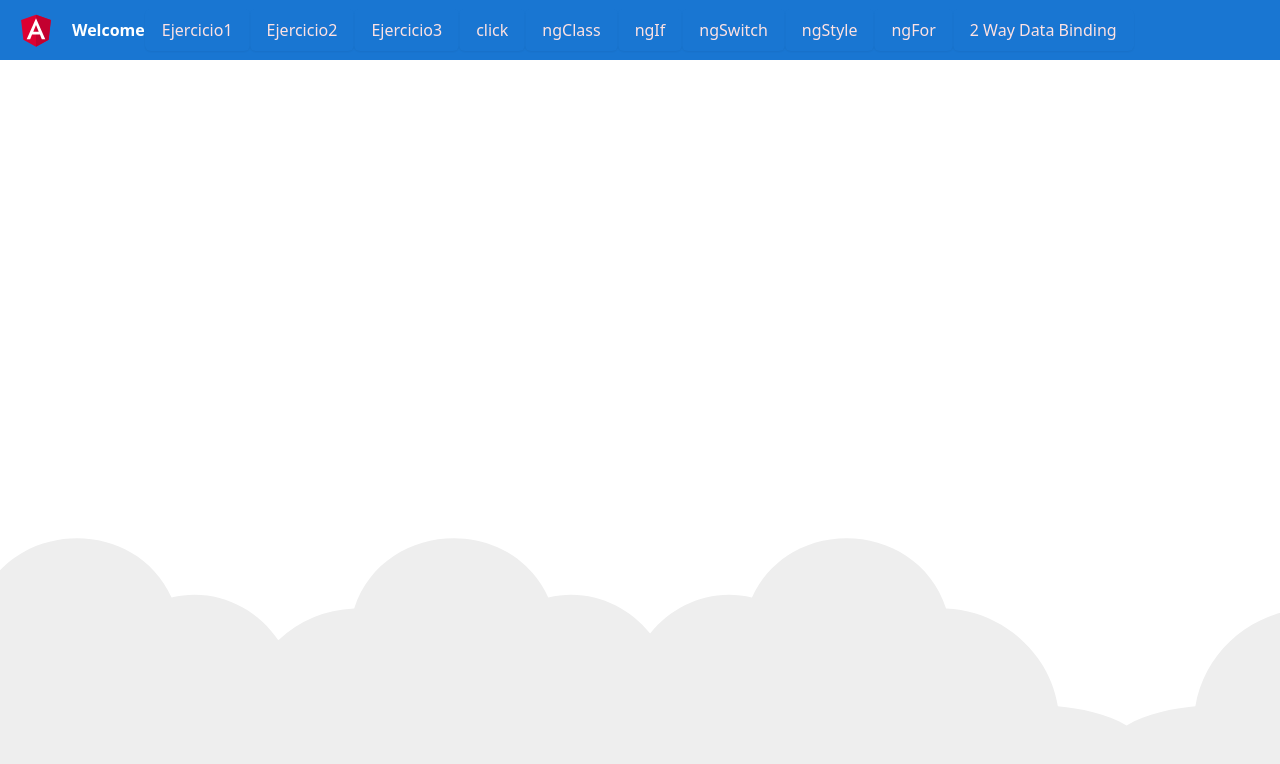
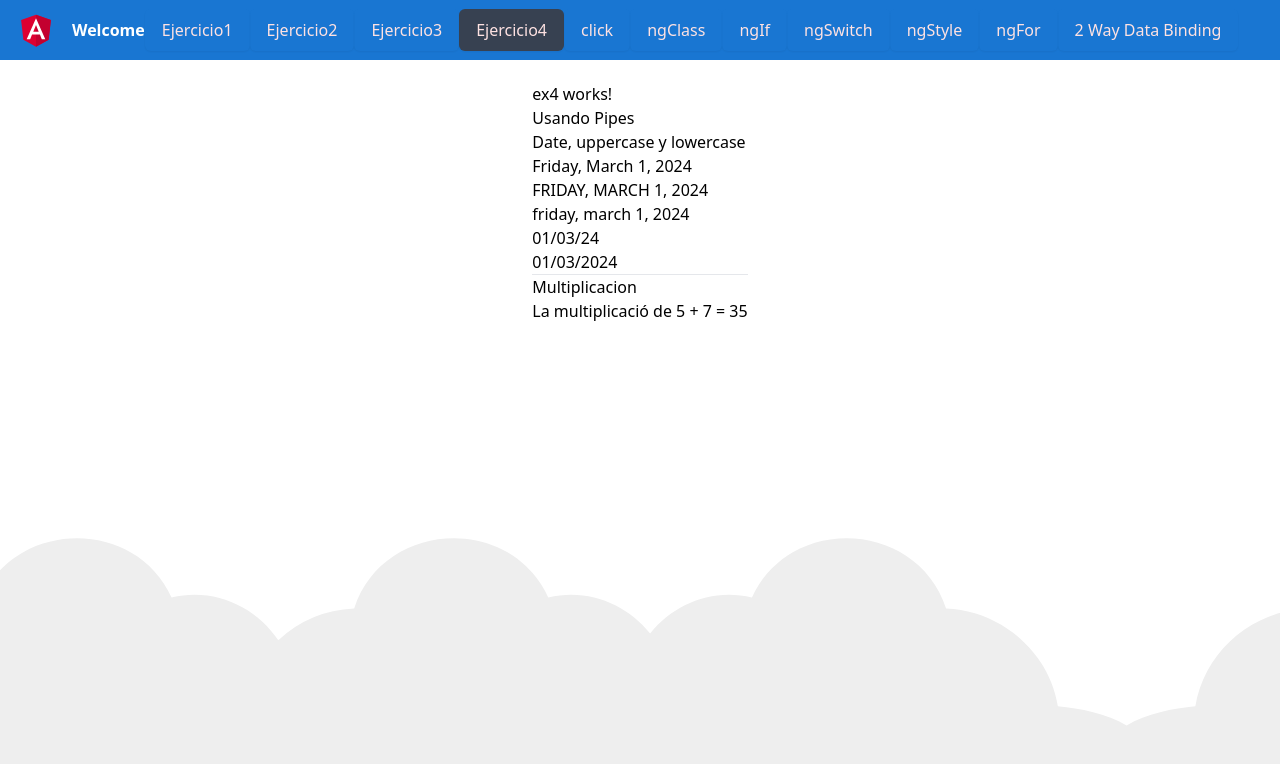
Before and after one commit to CristobalJJG/Curso-Angular, an Angular app: page /exer/ex4 in a window 1280 px wide. Before the commit this address led to /. Shown: the top 764 px of the page. Built offline with nearby package versions, Linux system fonts and the light colour scheme.

Commit message:
Pipes - Seccion 8 terminada

```diff
--- a/src/app/app-routing.module.ts
+++ b/src/app/app-routing.module.ts
@@ -9,6 +9,7 @@ import { TwdbComponent } from './exercises/directivas/twdb/twdb.component';
 import { NgClassComponent } from './exercises/directivas/ng-class/ng-class.component';
 import { NgIfComponent } from './exercises/directivas/ng-if/ng-if.component';
 import { Ex3Component } from './exercises/ex3/ex3.component';
+import { Ex4Component } from './exercises/ex4/ex4.component';
 
 const routes: Routes = [
   {
@@ -17,6 +18,7 @@ const routes: Routes = [
       { path: 'ex1/:id', component: Ex1Component },
       { path: 'ex2', component: Ex2Component },
       { path: 'ex3', component: Ex3Component },
+      { path: 'ex4', component: Ex4Component },
     ]
   },
   {
--- a/src/app/app.component.html
+++ b/src/app/app.component.html
@@ -6,6 +6,7 @@
   <a [routerLink]="['/exer/ex1']" class="btn" [routerLinkActive]="['active']">Ejercicio1</a>
   <a [routerLink]="['/exer/ex2']" class="btn" [routerLinkActive]="['active']">Ejercicio2</a>
   <a [routerLink]="['/exer/ex3']" class="btn" [routerLinkActive]="['active']">Ejercicio3</a>
+  <a [routerLink]="['/exer/ex4']" class="btn" [routerLinkActive]="['active']">Ejercicio4</a>
   <a [routerLink]="['/direct/click']" class="btn" [routerLinkActive]="['active']">click</a>
   <a [routerLink]="['/direct/ngclass']" class="btn" [routerLinkActive]="['active']">ngClass</a>
   <a [routerLink]="['/direct/ngif']" class="btn" [routerLinkActive]="['active']">ngIf</a>
--- a/src/app/app.module.ts
+++ b/src/app/app.module.ts
@@ -14,6 +14,8 @@ import { NgSwitchNgStyleComponent } from './exercises/directivas/ng-switch-ng-st
 import { TwdbComponent } from './exercises/directivas/twdb/twdb.component';
 import { NgClassComponent } from './exercises/directivas/ng-class/ng-class.component';
 import { Ex3Component } from './exercises/ex3/ex3.component';
+import { Ex4Component } from './exercises/ex4/ex4.component';
+import { MultiplicadorPipe } from './pipes/multiplicador.pipe';
 
 @NgModule({
   declarations: [
@@ -24,6 +26,7 @@ import { Ex3Component } from './exercises/ex3/ex3.component';
 
     //pipes
     SnakePipe,
+    MultiplicadorPipe,
 
     //exercises
     Ex1Component,
@@ -37,6 +40,7 @@ import { Ex3Component } from './exercises/ex3/ex3.component';
     TwdbComponent,
     NgClassComponent,
     Ex3Component,
+    Ex4Component,
   ],
   imports: [
     BrowserModule,
--- a/src/app/exercises/ex3/ex3.component.ts
+++ b/src/app/exercises/ex3/ex3.component.ts
@@ -3,8 +3,7 @@ import { RopaService } from 'src/app/services/ropa.service';
 
 @Component({
   selector: 'app-ex3',
-  templateUrl: './ex3.component.html',
-  providers: [RopaService]
+  templateUrl: './ex3.component.html'
 })
 export class Ex3Component implements OnInit {
   ropa: string[] = [];
--- /dev/null
+++ b/src/app/exercises/ex4/ex4.component.html
@@ -0,0 +1,13 @@
+<p>ex4 works!</p>
+<h1>Usando Pipes</h1>
+<h2>Date, uppercase y lowercase</h2>
+{{fecha | date:'fullDate'}}<br />
+{{fecha | date:'fullDate' | uppercase}}<br />
+{{fecha | date:'fullDate' | lowercase}}<br />
+{{fecha | date:'dd/MM/YY'}}<br />
+{{fecha | date:'dd/MM/YYYY'}}
+
+<hr>
+
+<h2>Multiplicacion</h2>
+{{'5'|multiplicador:"7"}}
--- /dev/null
+++ b/src/app/exercises/ex4/ex4.component.ts
@@ -0,0 +1,9 @@
+import { Component } from '@angular/core';
+
+@Component({
+  selector: 'app-ex4',
+  templateUrl: './ex4.component.html'
+})
+export class Ex4Component {
+  protected fecha: Date = new Date(2024, 2, 1)
+}
--- /dev/null
+++ b/src/app/pipes/multiplicador.pipe.ts
@@ -0,0 +1,12 @@
+import { Pipe, PipeTransform } from '@angular/core';
+
+@Pipe({
+  name: 'multiplicador'
+})
+export class MultiplicadorPipe implements PipeTransform {
+
+  transform(v1: string, v2: string): string {
+    return "La multiplicació de " + parseInt(v1) + " + " + parseInt(v2) + " = " + parseInt(v1) * parseInt(v2)
+  }
+
+}
--- a/src/app/pipes/snake.pipe.ts
+++ b/src/app/pipes/snake.pipe.ts
@@ -5,8 +5,8 @@ import { Pipe, PipeTransform } from '@angular/core';
 })
 export class SnakePipe implements PipeTransform {
 
-  transform(value: unknown, ...args: unknown[]): unknown {
-    return null;
+  transform() {
+
   }
 
 }
```
